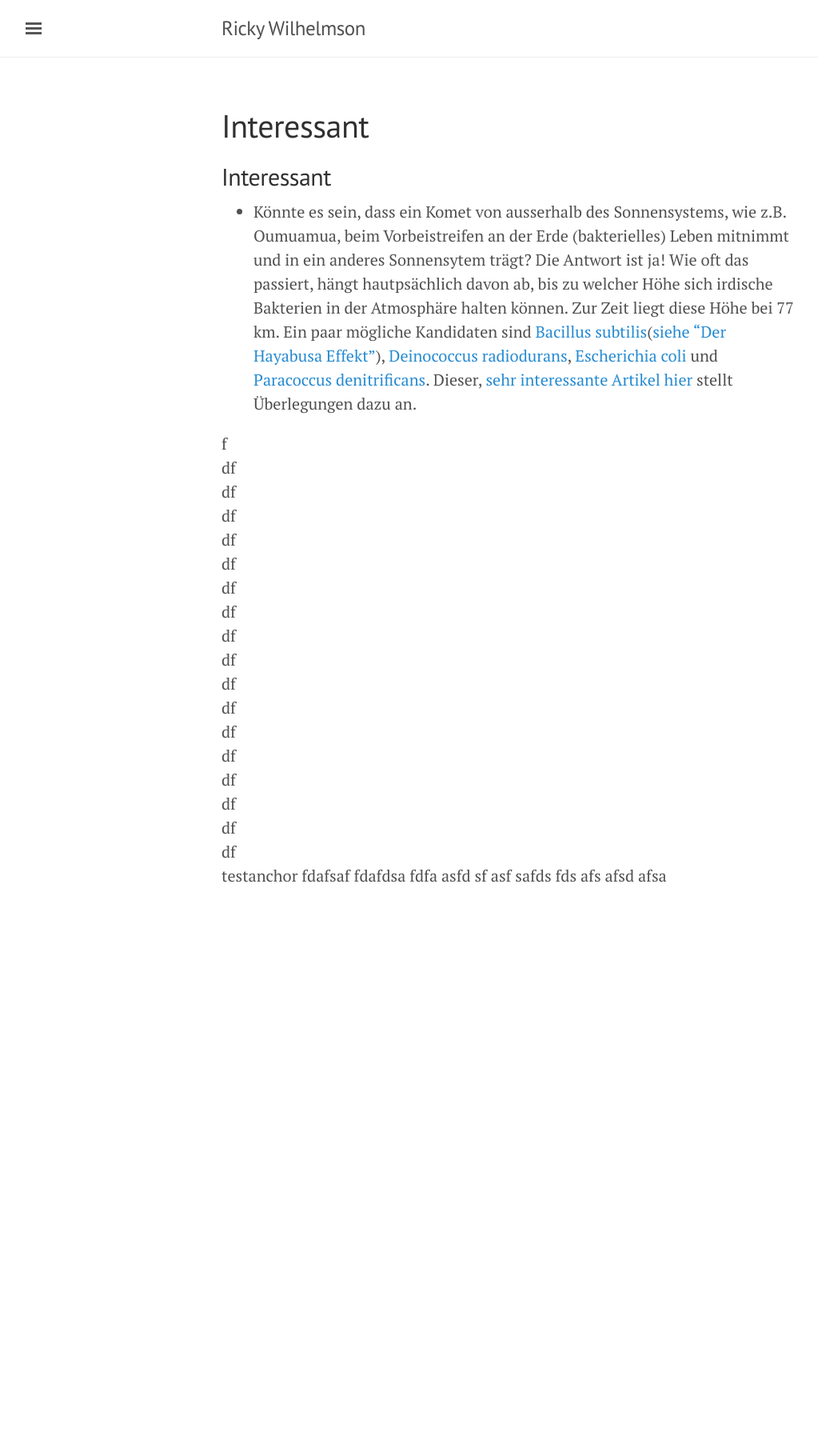
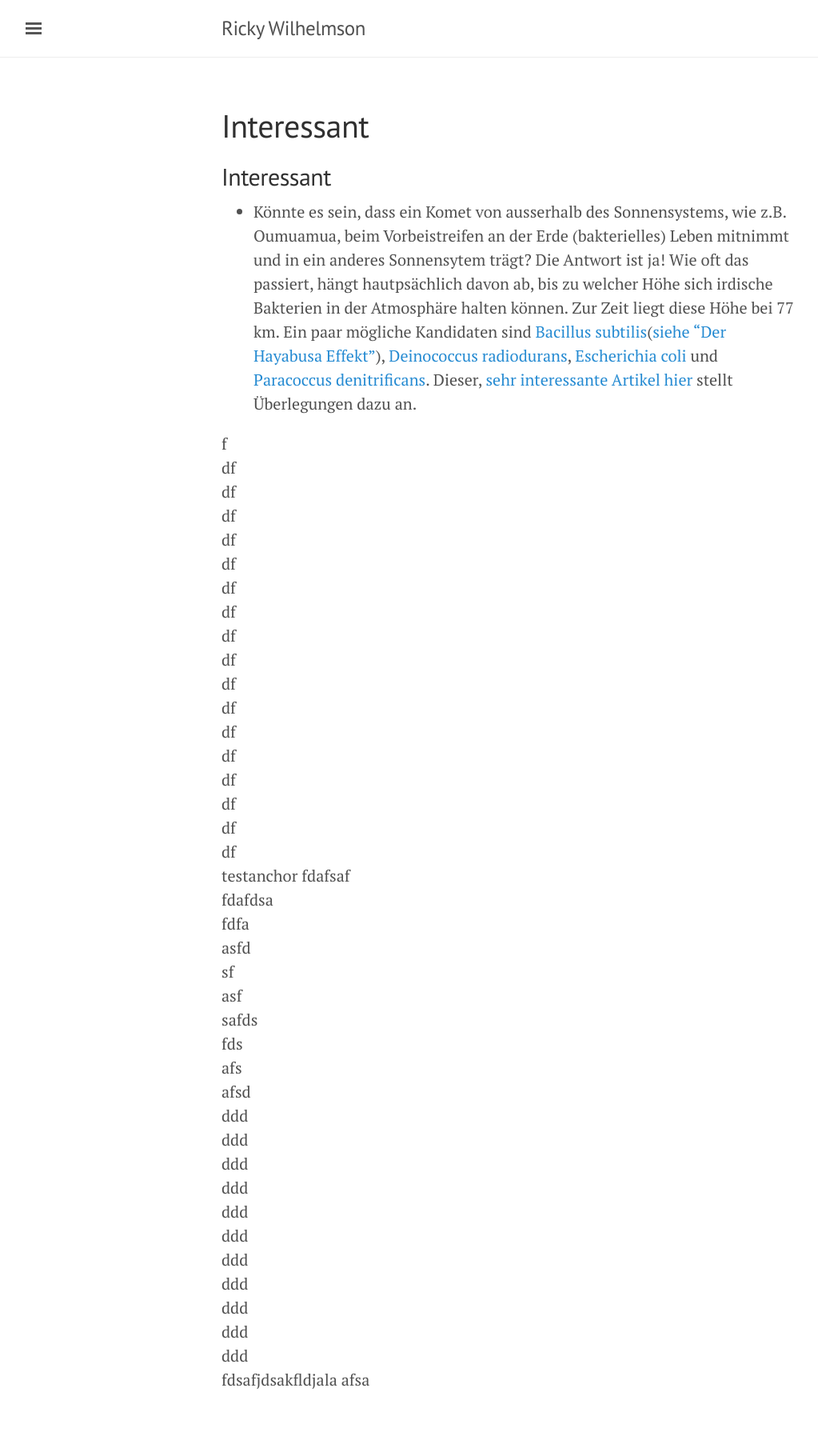
Before and after one commit to SOSTaler/sostaler.github.io, a Jekyll site: the page built from interessant.md, in a window 1280 px wide. Shown: the whole page at 80% size, without its empty margins (3-1026 px from the left). Built offline with Jekyll 4.4.1, drawn with Linux system fonts in a browser that asks for light colours; comment, search, counter and statistics services are not loaded; before the commit the page ends 1190 px from its top, so only the background shows below that.

Commit message:
Update interessant.md

```diff
--- a/interessant.md
+++ b/interessant.md
@@ -29,14 +29,26 @@ df<br>
 df<br>
 df<br>
 <span id="testanchor">testanchor</span>
-fdafsaf
-fdafdsa
-fdfa
-asfd
-sf
-asf
-safds
-fds
-afs
-afsd
+fdafsaf<br>
+fdafdsa<br>
+fdfa<br>
+asfd<br>
+sf<br>
+asf<br>
+safds<br>
+fds<br>
+afs<br>
+afsd<br>
+ddd<br>
+ddd<br>
+ddd<br>
+ddd<br>
+ddd<br>
+ddd<br>
+ddd<br>
+ddd<br>
+ddd<br>
+ddd<br>
+ddd<br>
+fdsafjdsakfldjala
 afsa
```
